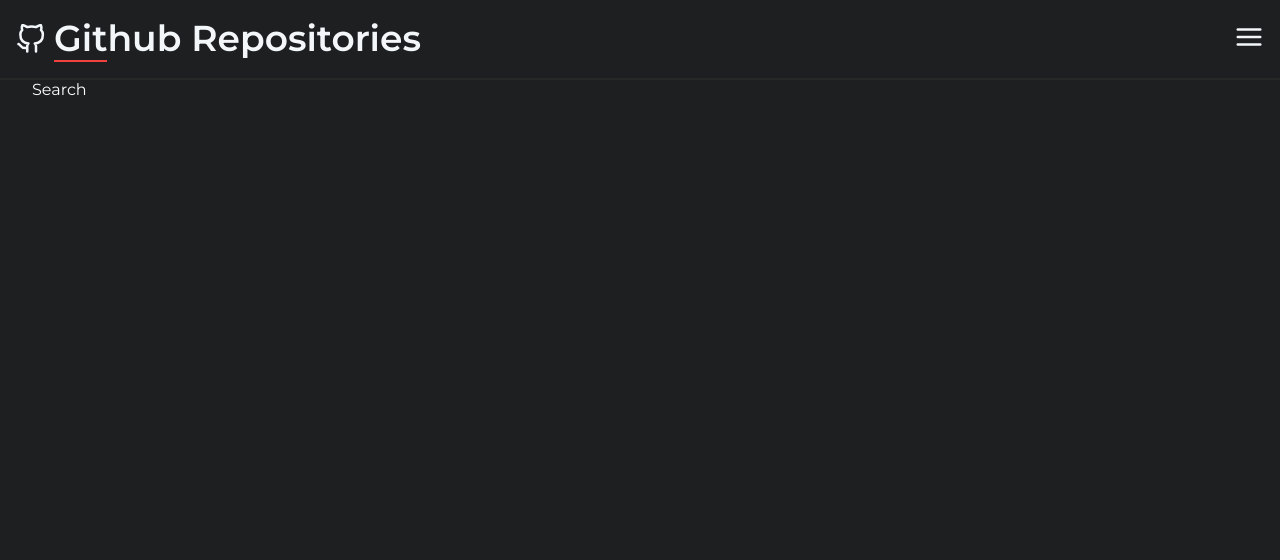
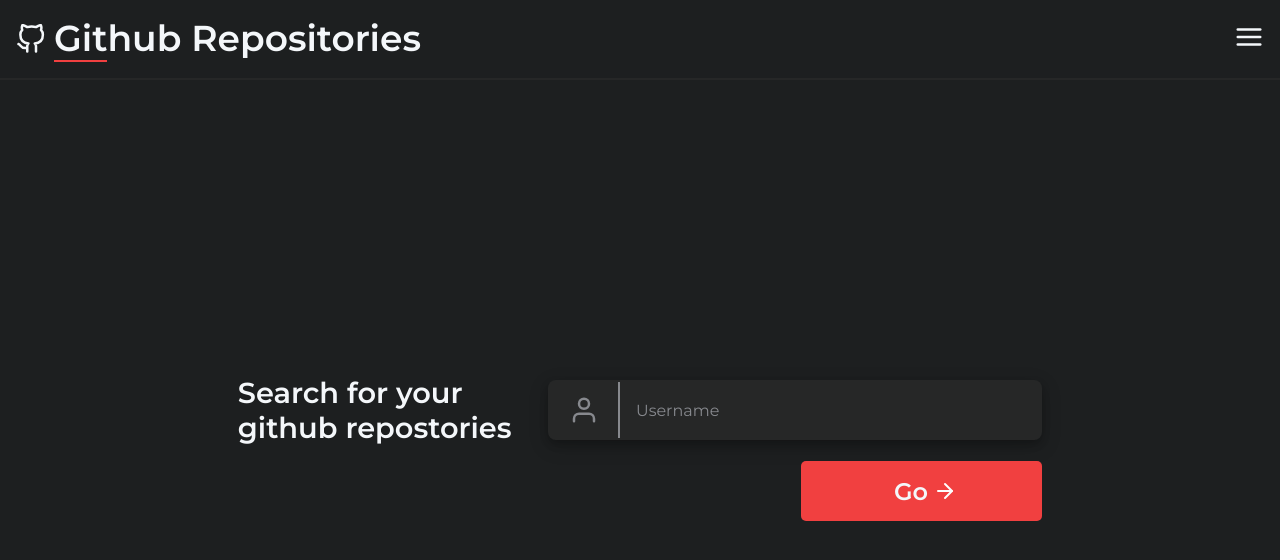
Before and after one commit to ladeira1/githubRepositories, a React (Create React App) app: page / in a window 1280 px wide. Shown: the top 560 px of the page. Built offline with nearby package versions, Linux system fonts and the light colour scheme.

Commit message:
finish search screen

```diff
--- /dev/null
+++ b/src/components/Button/index.tsx
@@ -0,0 +1,45 @@
+import { FC, useContext } from 'react';
+import { IconType } from 'react-icons/lib';
+import { ThemeContext } from 'styled-components';
+import { useClick } from '../../hooks/useClick';
+import { Container, ButtonComponent } from './styles';
+
+interface ButtonProps {
+  text: string;
+  type?: 'button' | 'submit' | 'reset';
+  Icon?: IconType;
+  onClick?: () => void;
+}
+
+export const Button: FC<ButtonProps> = ({
+  text,
+  onClick,
+  Icon,
+  type = 'button',
+}) => {
+  const { colors } = useContext(ThemeContext);
+
+  const [isClicked, onbuttonClick] = useClick(100);
+
+  function handleButtonClick() {
+    onbuttonClick();
+    if (onClick) onClick();
+  }
+
+  return (
+    <Container>
+      <ButtonComponent
+        type={type}
+        onClick={handleButtonClick}
+        isClicked={isClicked}
+      >
+        <strong>
+          {text}
+          {Icon && (
+            <Icon width={30} color={colors.text} style={{ marginLeft: '5' }} />
+          )}
+        </strong>
+      </ButtonComponent>
+    </Container>
+  );
+};
--- /dev/null
+++ b/src/components/Button/styles.ts
@@ -0,0 +1,53 @@
+import styled from 'styled-components';
+
+interface ButtonProps {
+  isClicked: boolean;
+}
+
+export const Container = styled.div`
+  width: 100%;
+
+  @media screen and (min-width: 900px) {
+    display: flex;
+    justify-content: flex-end;
+  }
+`;
+
+export const ButtonComponent = styled.button<ButtonProps>`
+  width: 100%;
+  height: 60px;
+
+  margin-top: 1rem;
+
+  background-color: ${({ theme }) => theme.colors.red};
+
+  border: none;
+  border-radius: 5px;
+
+  display: flex;
+  align-items: center;
+  justify-content: center;
+
+  strong {
+    width: 40%;
+
+    display: flex;
+    align-items: center;
+    justify-content: center;
+
+    margin-left: 0.5rem;
+    font-size: 1.5rem;
+  }
+
+  transition: all 0.2s, scale 0.05s;
+
+  transform: scale(${({ isClicked }) => (isClicked ? 0.95 : 1)});
+
+  &:hover {
+    filter: brightness(0.8);
+  }
+
+  @media screen and (min-width: 900px) {
+    width: 30%;
+  }
+`;
--- /dev/null
+++ b/src/components/InputText/index.tsx
@@ -0,0 +1,43 @@
+import { FC, useContext, useState } from 'react';
+import { FiUser } from 'react-icons/fi';
+import { ThemeContext } from 'styled-components';
+import { Container, IconWrapper } from './styles';
+
+interface InputTextProps {
+  placeholder: string;
+  value: string;
+  onUsernameChange: (value: string) => void;
+}
+
+export const InputText: FC<InputTextProps> = ({
+  placeholder,
+  value,
+  onUsernameChange,
+}) => {
+  const { colors } = useContext(ThemeContext);
+
+  const [isSelected, setIsSelected] = useState(false);
+
+  return (
+    <Container
+      htmlFor="value"
+      onFocus={() => setIsSelected(true)}
+      onBlur={() => setIsSelected(false)}
+      isSelected={isSelected}
+    >
+      <IconWrapper isSelected={isSelected}>
+        <FiUser
+          size={30}
+          color={isSelected ? colors.text : colors.textSecondary}
+        />
+      </IconWrapper>
+      <input
+        id="value"
+        type="text"
+        placeholder={placeholder}
+        value={value}
+        onChange={event => onUsernameChange(event.target.value)}
+      />
+    </Container>
+  );
+};
--- /dev/null
+++ b/src/components/InputText/styles.ts
@@ -0,0 +1,54 @@
+/* eslint-disable prettier/prettier */
+import styled from 'styled-components';
+
+interface ContainerProps {
+  isSelected: boolean;
+}
+
+export const Container = styled.label<ContainerProps>`
+  width: 100%;
+  height: 60px;
+
+  margin-top: 1rem;
+
+  border-radius: 0.5rem;
+  border: 2px solid ${({ isSelected, theme }) => (isSelected ? theme.colors.text : 'transparent')};
+
+  display: flex;
+  align-items: center;
+
+  background: ${({ theme }) => theme.colors.secondary};
+
+  box-shadow: 0 4px 8px 0 rgba(0, 0, 0, 0.2), 0 6px 20px 0 rgba(0, 0, 0, 0.19);
+
+  input {
+    flex: 1;
+    height: 100%;
+
+    background: transparent;
+
+    padding: 1rem;
+
+    color: ${({ theme }) => theme.colors.text};
+    font-size: 1rem;
+    font-weight: ${({ isSelected, theme }) => (isSelected ? theme.fontWeight.semiBold : theme.fontWeight.regular)};
+
+    border: none;
+
+    outline: none;
+
+    &::placeholder {
+      color: ${({ theme }) => theme.colors.textSecondary};
+    }
+  }
+`;
+
+export const IconWrapper = styled.div<ContainerProps>`
+  width: 70px;
+  height: 100%;
+  border-right: 2px solid ${({ isSelected, theme }) => (isSelected ? theme.colors.text : theme.colors.textSecondary)};
+
+  display: flex;
+  align-items: center;
+  justify-content: center;
+`;
--- a/src/components/pages/Search/index.tsx
+++ b/src/components/pages/Search/index.tsx
@@ -1,4 +1,33 @@
-import { FC } from 'react';
+import { FC, FormEvent, useState } from 'react';
+import { FiArrowRight } from 'react-icons/fi';
+import { Button } from '../../Button';
+import { InputText } from '../../InputText';
 import { Container } from './styles';
 
-export const Search: FC = () => <Container>Search</Container>;
+export const Search: FC = () => {
+  const [username, setUsername] = useState('');
+
+  function handleUsernameChange(newUsername: string) {
+    setUsername(newUsername);
+  }
+
+  function handleSearchForUser(event: FormEvent<HTMLFormElement>) {
+    event.preventDefault();
+  }
+
+  return (
+    <Container>
+      <form onSubmit={handleSearchForUser}>
+        <div className="input-wrapper">
+          <h2>Search for your github repostories</h2>
+          <InputText
+            placeholder="Username"
+            value={username}
+            onUsernameChange={handleUsernameChange}
+          />
+        </div>
+        <Button text="Go" type="submit" Icon={FiArrowRight} />
+      </form>
+    </Container>
+  );
+};
--- a/src/components/pages/Search/styles.ts
+++ b/src/components/pages/Search/styles.ts
@@ -1,11 +1,34 @@
 import styled from 'styled-components';
 
-export const Container = styled.div`
+export const Container = styled.section`
   width: 95vw;
   max-width: 1300px;
   height: 90vh;
 
   margin: 0 auto;
 
+  display: flex;
+  align-items: center;
+  justify-content: center;
+
   background-color: ${props => props.theme.colors.background};
+
+  h2 {
+    font-size: 1.8rem;
+    text-align: center;
+  }
+
+  .input-wrapper {
+    @media screen and (min-width: 900px) {
+      display: flex;
+      align-items: center;
+      justify-content: center;
+
+      h2 {
+        margin-top: 1rem;
+
+        text-align: left;
+      }
+    }
+  }
 `;
--- /dev/null
+++ b/src/hooks/useClick.ts
@@ -0,0 +1,14 @@
+import { useState } from 'react';
+
+type UseClick = [isButtonFocused: boolean, updateButtonState: () => void];
+
+export function useClick(timeout: number): UseClick {
+  const [isClicked, setIsClicked] = useState(false);
+
+  function onClick() {
+    setIsClicked(true);
+    setTimeout(() => setIsClicked(false), timeout);
+  }
+
+  return [isClicked, onClick];
+}
```
